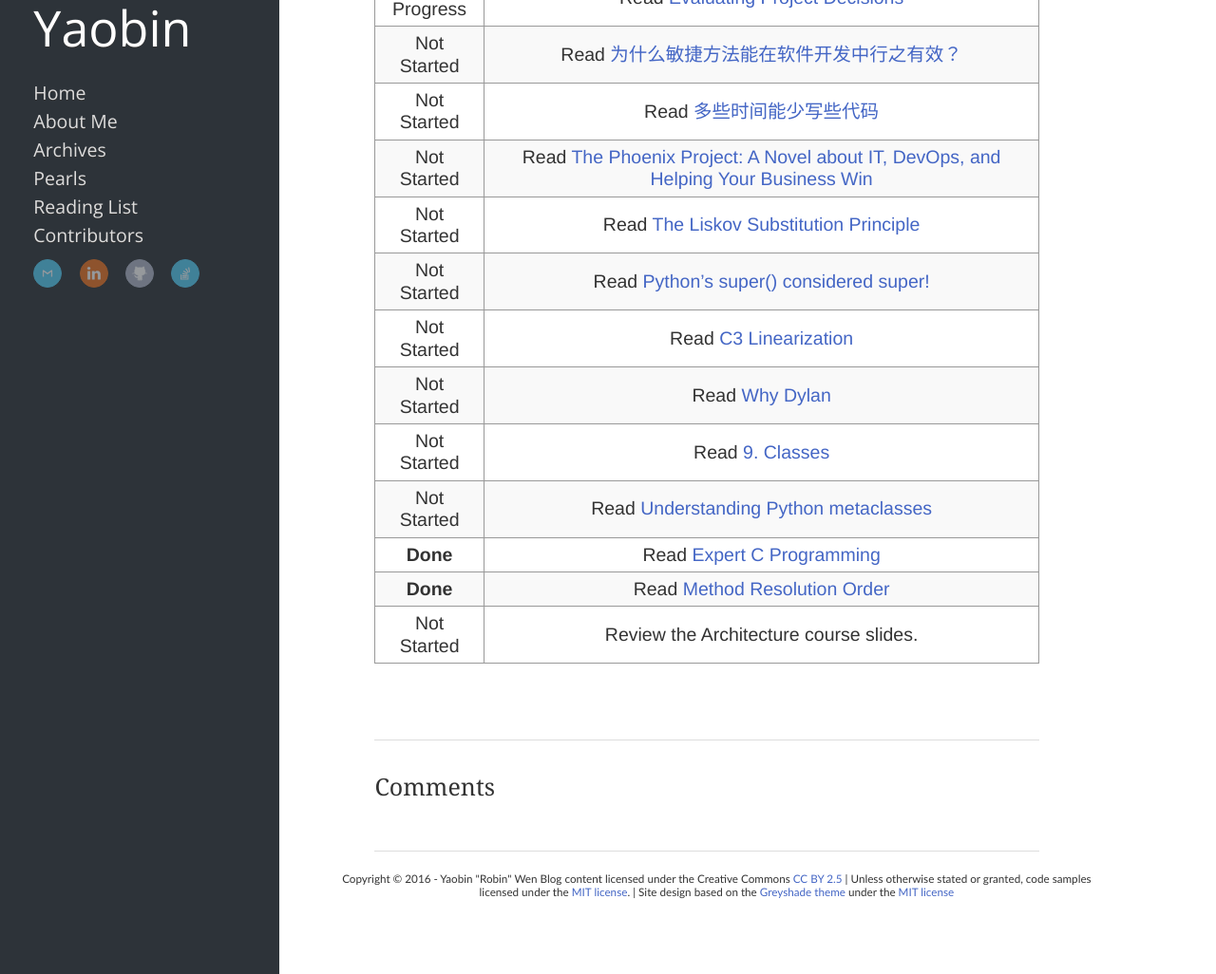
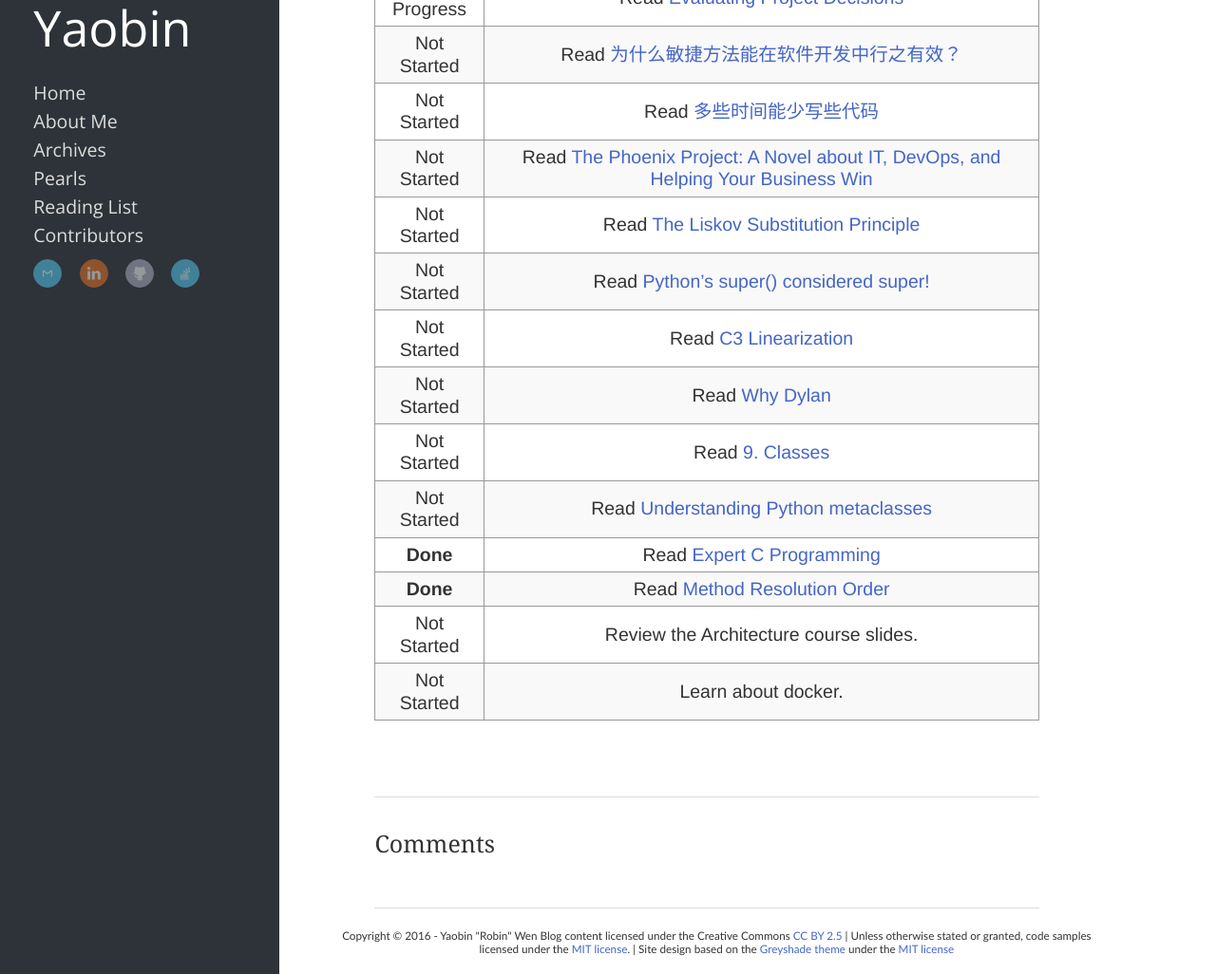
Before and after one commit to Tianhao25/yaobinwen.github.io, a Jekyll site: the page built from todo-list/index.markdown, in a window 1280 px wide and 1237 px high, cut to the strip 211-1237 px from the top of the window. Shown: the whole strip at 95% size. Built offline with Jekyll 4.4.1, drawn with Linux system fonts in a browser that asks for light colours; nearby versions of some CDN libraries; comment, search, counter and statistics services are not loaded.

Commit message:
Add the new TODO.

```diff
--- a/todo-list/index.markdown
+++ b/todo-list/index.markdown
@@ -23,3 +23,4 @@ sharing: false
 | **Done** | Read [Expert C Programming](http://ecx.images-amazon.com/images/I/41g5xoVIvKL._SX408_BO1,204,203,200_.jpg) |
 | **Done** | Read [Method Resolution Order](http://python-history.blogspot.com/2010/06/method-resolution-order.html) |
 | Not Started | Review the Architecture course slides. |
+| Not Started | Learn about docker. |
```
